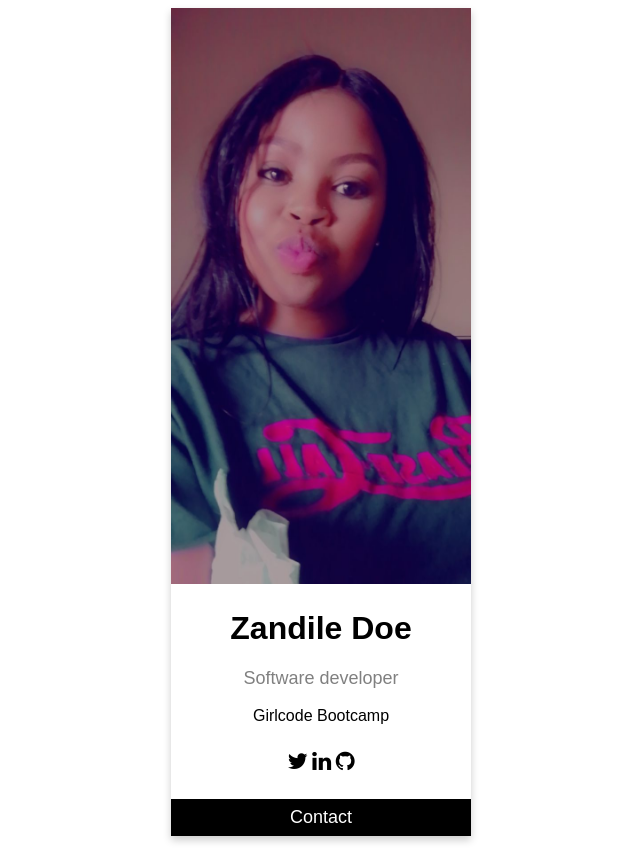
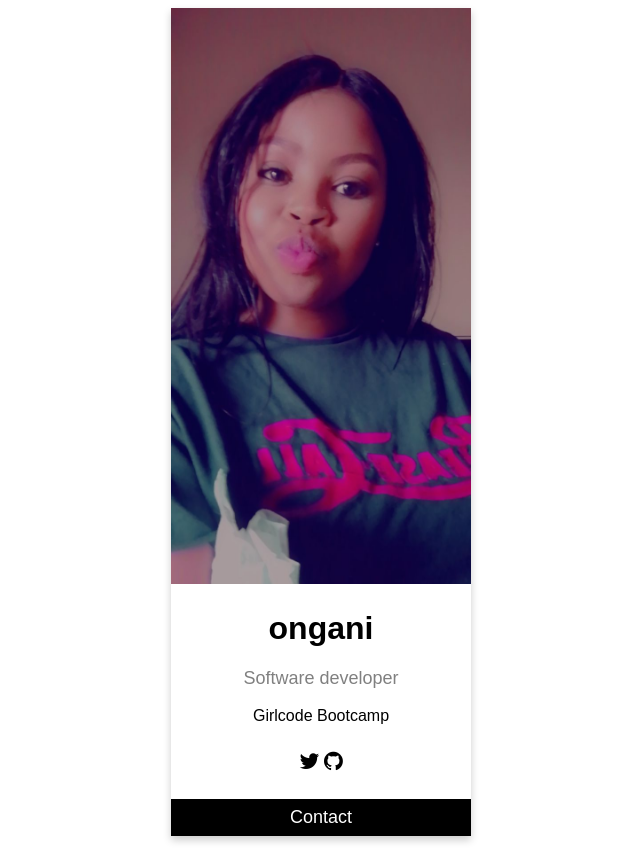
Before and after one commit to ohnganie/ohnganie.github.io, a plain HTML site: page index.html in a window 1280 px wide. Shown: the whole page, without its empty margins (319-959 px from the left). Drawn offline with Linux system fonts and the light colour scheme.

Commit message:
Update index.html

```diff
--- a/index.html
+++ b/index.html
@@ -47,13 +47,12 @@
   <body>
     <div class="card">
       <img src="ongie.jpg" alt="Girlcoder" style="width: 100%" />
-      <h1>Zandile Doe</h1>
+      <h1>ongani</h1>
       <p class="title">Software developer</p>
       <p>Girlcode Bootcamp</p>
       <div style="margin: 24px 0">
-        <a href="https://twitter.com/GirlCode_za"><i class="fa fa-twitter"></i></a>
-        <a href="https://www.linkedin.com/company/girlcodeza"><i class="fa fa-linkedin"></i></a>
-        <a href="https://github.com/GirlCodeZA"><i class="fa fa-github"></i></a>
+        <a href="https://twitter.com/ohngie"><i class="fa fa-twitter"></i></a>
+        <a href="https://github.com/ohnganie"><i class="fa fa-github"></i></a>
       </div>
       <p>
         <a href="mailto:girlcode@gmail.com"><button>Contact</button></a>
```
